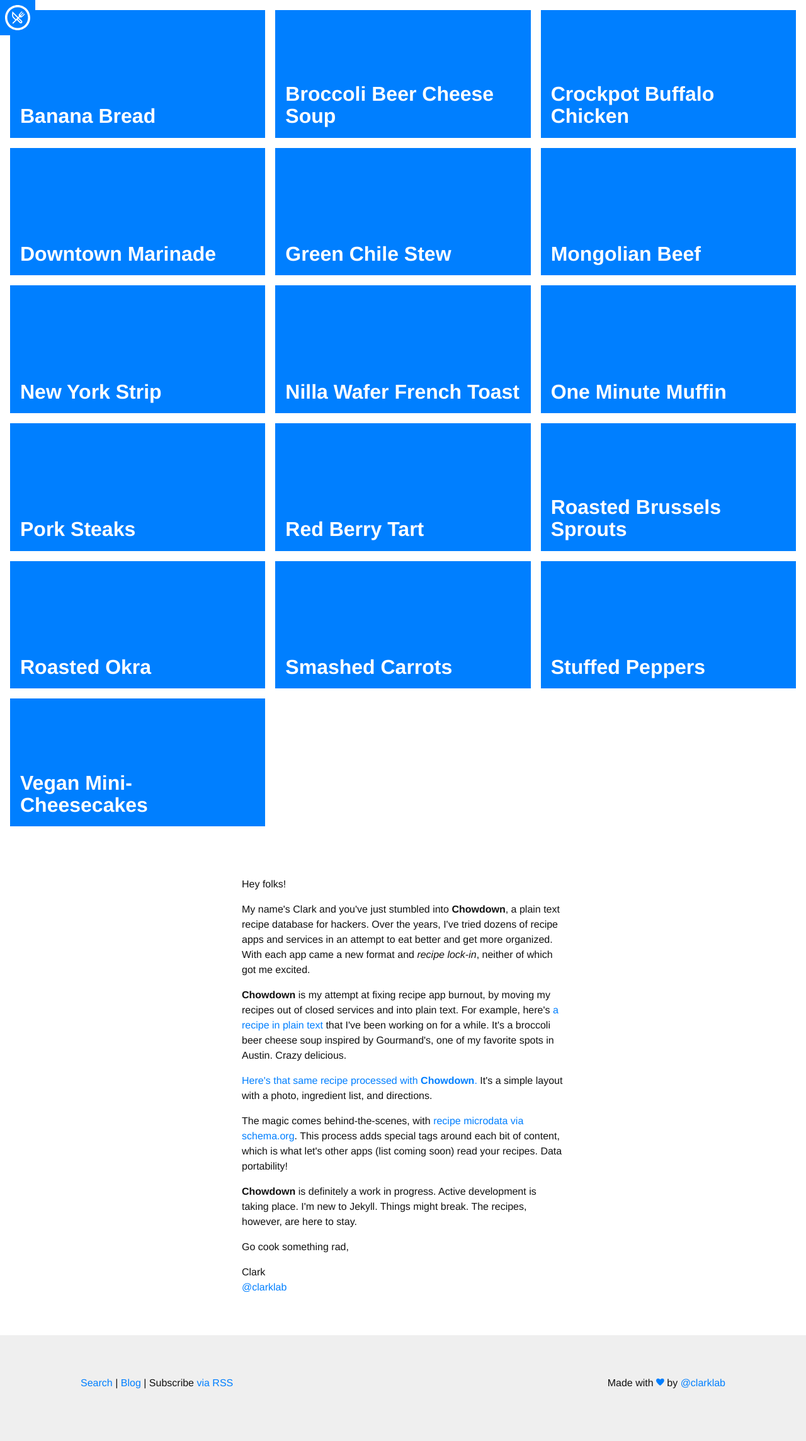
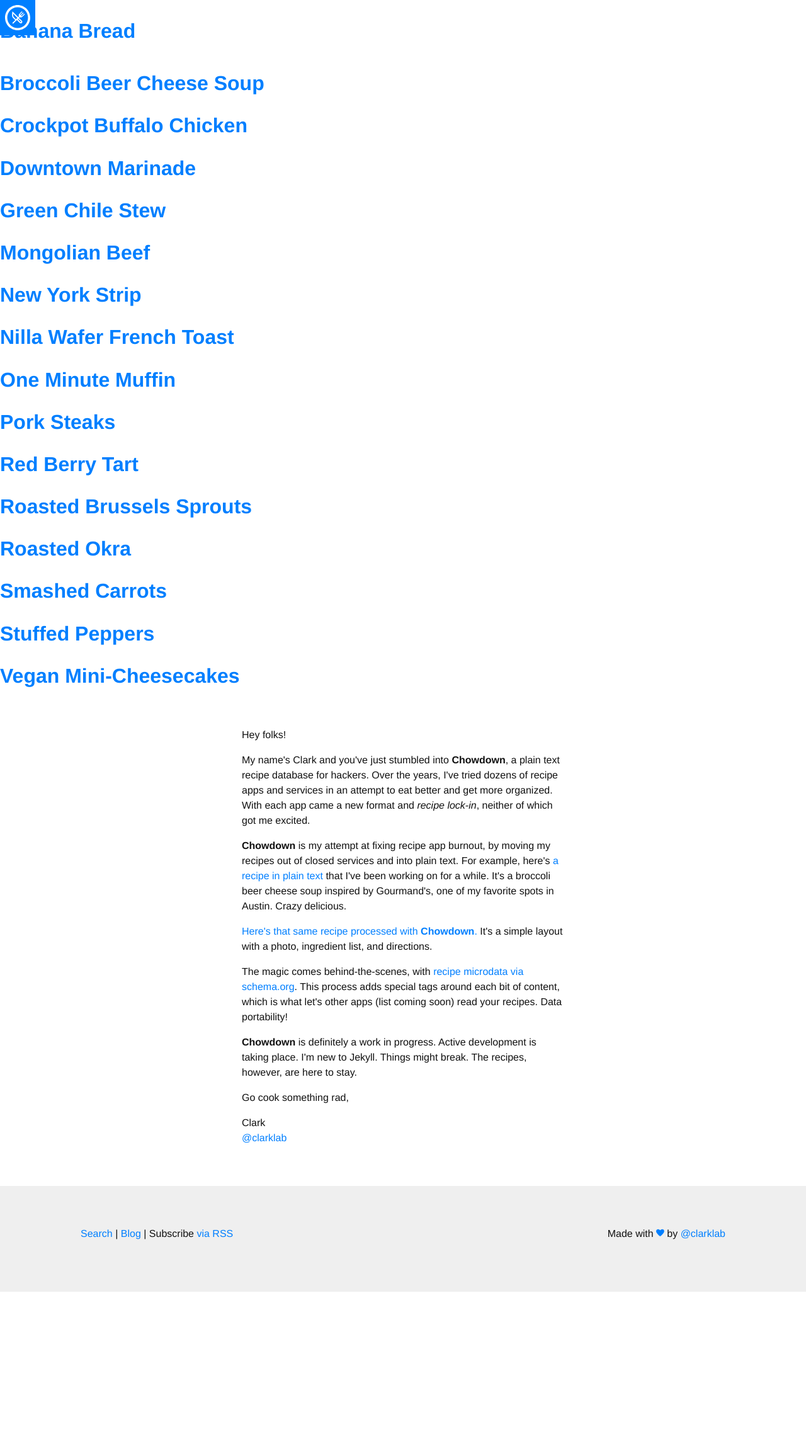
Before and after one commit to lynda365/lynda365.github.io, a Jekyll site: the page built from index.html, in a window 1280 px wide. Shown: the whole page at 63% size. Built offline with Jekyll 4.4.1, drawn with Linux system fonts in a browser that asks for light colours; nearby versions of some CDN libraries; some web fonts are replaced; after the commit the page ends 2051 px from its top, so only the background shows below that.

Commit message:
Update index.html

```diff
--- a/index.html
+++ b/index.html
@@ -4,16 +4,16 @@
 
 <div class="home">
 
-  <div class="recipes xs-px1 xs-mt2">
+  <div>
     <div class="clearfix">
     {% assign sorted = site.recipes | sort:"date" %}
     {% for post in sorted %}
 
-      <div class="sm-col sm-col-6 md-col-6 lg-col-4 xs-px1 xs-mb2">
-          <a class="block relative bg-blue" href="{{ post.url | prepend: site.baseurl }}">
-            <div class="image ratio bg-cover"{% for image in post.image %} {% endfor %}></div>
+      <div">
+          <a href="{{ post.url | prepend: site.baseurl }}">
+<!--            <div class="image ratio bg-cover"{% for image in post.image %} {% endfor %}></div>-->
 <!--            <div class="image ratio bg-cover"{% for image in post.image %} style="background-image:url({{site.baseurl}}/images/{{ image }});"{% endfor %}></div>-->
-            <h1 class="title p2 m0 absolute bold white bottom-0 left-0">{{ post.title }}</h1>
+            <h1 >{{ post.title }}</h1>
           </a>
       </div>
     {% endfor %}
```
